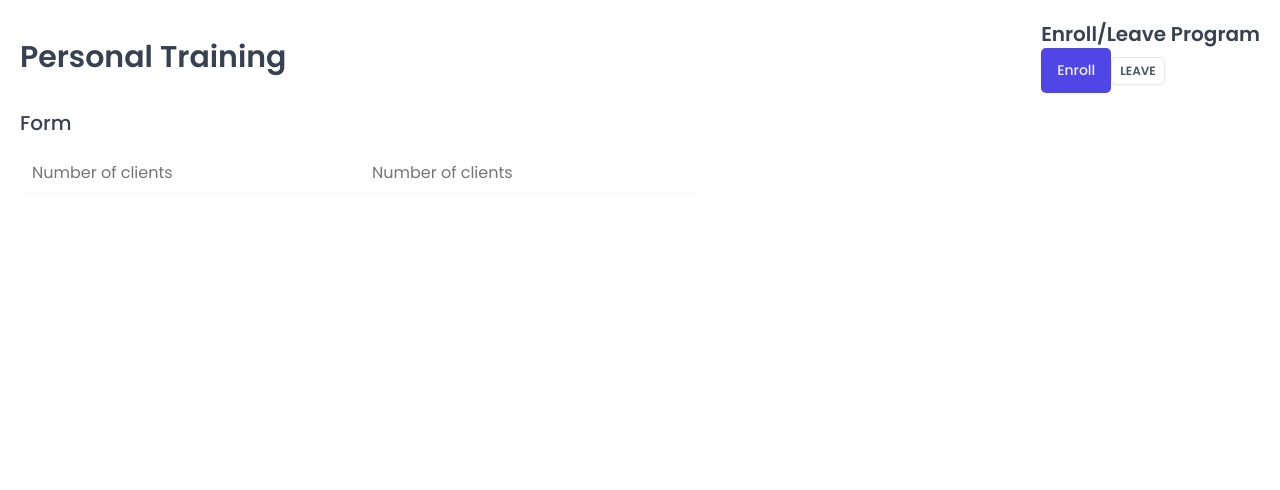
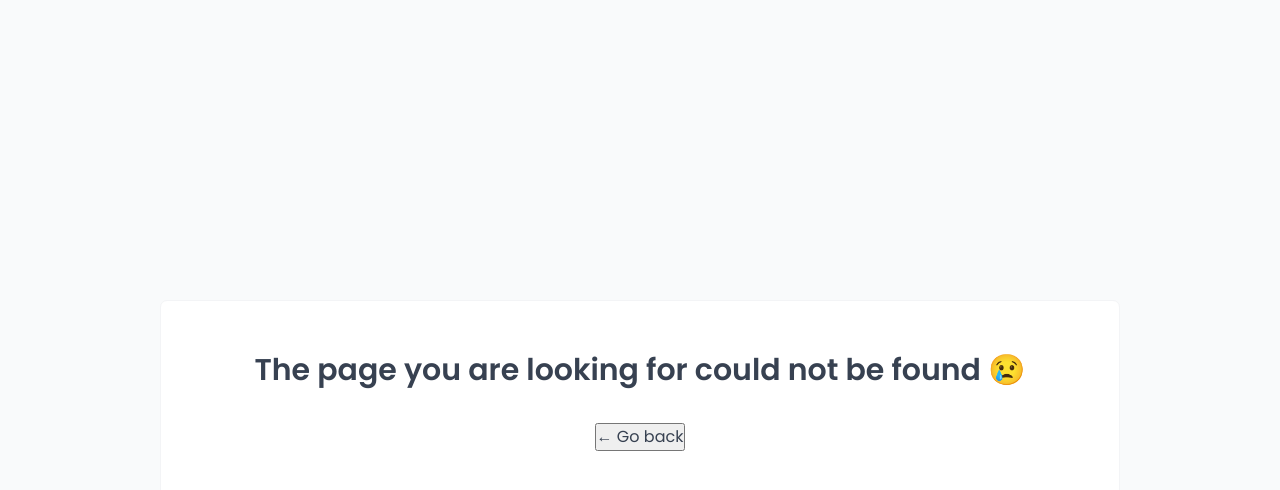
Before and after one commit to SunpreetSandhu/personal-training, a React (Vite) app: page / in a window 1280 px wide. Shown: the top 490 px of the page. Built offline with nearby package versions, Linux system fonts and the light colour scheme; a web font is replaced by a local one.

Commit message:
added routes

```diff
--- a/package.json
+++ b/package.json
@@ -12,6 +12,7 @@
   "dependencies": {
     "react": "^18.2.0",
     "react-dom": "^18.2.0",
+    "react-router-dom": "^6.23.0",
     "styled-components": "^6.1.9"
   },
   "devDependencies": {
--- a/src/App.jsx
+++ b/src/App.jsx
@@ -1,54 +1,31 @@
-import styled from "styled-components";
+import { BrowserRouter, Navigate, Route, Routes } from "react-router-dom";
+
 import GlobalStyles from "./styles/GlobalStyles";
-import Button from "./ui/Button";
-import Heading from "./ui/Heading";
-import Input from "./ui/Input";
-import Row from "./ui/Row";
+import Dashboard from "./pages/Dashboard";
+import Bookings from "./pages/Bookings";
+import Programs from "./pages/Programs";
+import Users from "./pages/Users";
+import Settings from "./pages/Settings";
+import Account from "./pages/Account";
+import Login from "./pages/Login";
+import PageNotFound from "./pages/PageNotFound";
 
-const H1 = styled.h1`
-  font-size: 30px;
-  font-weight: 600;
-  background-color: yellow;
-`;
-
-const StyledApp = styled.main`
-  padding: 20px;
-`;
 function App() {
   return (
     <>
       <GlobalStyles />
-      <StyledApp>
-        <Row type="vertical">
-          <Row type="horizontal">
-            <Heading as="h1">Personal Training</Heading>
-            <div>
-              <Heading as="h2">Enroll/Leave Program</Heading>
-              <Button
-                variation="primary"
-                size="medium"
-                onClick={() => alert("enroll")}
-              >
-                Enroll
-              </Button>
-              <Button
-                variation="secondary"
-                size="small"
-                onClick={() => alert("leave")}
-              >
-                Leave
-              </Button>
-            </div>
-          </Row>
-          <Row type="vertical">
-            <Heading as="h3">Form</Heading>
-            <form>
-              <Input type="number" placeholder="Number of clients" />
-              <Input type="number" placeholder="Number of clients" />
-            </form>
-          </Row>
-        </Row>
-      </StyledApp>
+      <BrowserRouter>
+        <Routes>
+          <Route path="dashboard" element={<Dashboard />} />
+          <Route path="bookings" element={<Bookings />} />
+          <Route path="programs" element={<Programs />} />
+          <Route path="users" element={<Users />} />
+          <Route path="settings" element={<Settings />} />
+          <Route path="account" element={<Account />} />
+          <Route path="login" element={<Login />} />
+          <Route path="*" element={<PageNotFound />} />
+        </Routes>
+      </BrowserRouter>
     </>
   );
 }
--- a/src/ui/Button.jsx
+++ b/src/ui/Button.jsx
@@ -57,4 +57,9 @@
   ${(props) => variations[props.variation]}
 `;
 
+Button.defaultProps = {
+  variation: "primary",
+  size: "medium",
+};
+
 export default Button;
```
Also changed, not shown: 1 other file (tests, documents, lock files or other folders).
